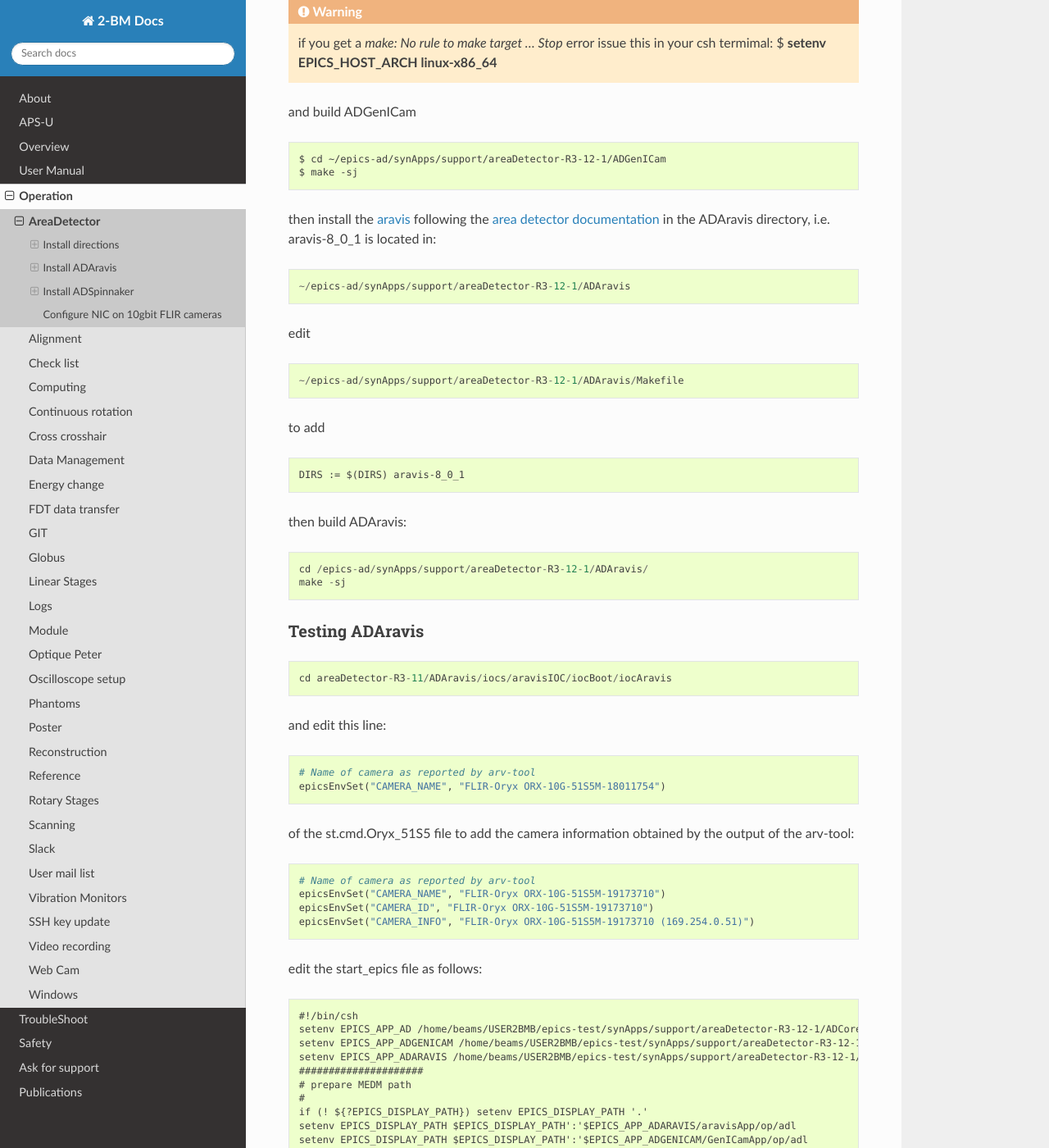
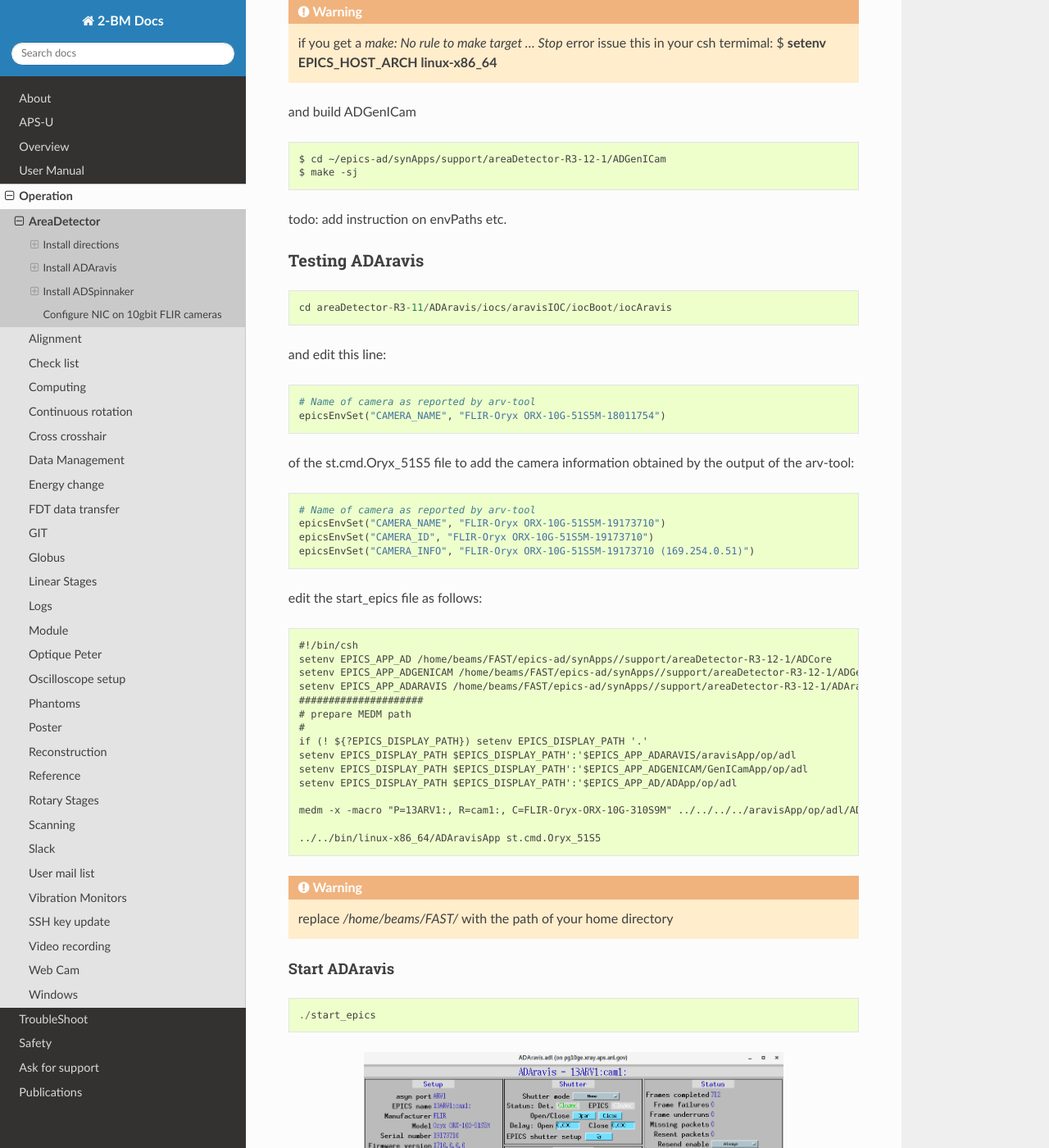
Before and after one commit to xray-imaging/2bm-docs, a Sphinx documentation site: the page built from docs/source/ops/item_010.rst, in a window 1280 px wide and 1400 px high, scrolled down 3962 px. Shown: the whole window at 82% size. Built offline with Sphinx 7.4.7 and the Read the Docs theme 3.1.0, drawn with Linux system fonts in a browser that asks for light colours; the version number could not be read and is left out; some of the changed text lies outside the part shown.

Commit message:
added warnings

```diff
--- a/docs/source/ops/item_010.rst
+++ b/docs/source/ops/item_010.rst
@@ -155,28 +155,7 @@ and build ADGenICam
     $ cd ~/epics-ad/synApps/support/areaDetector-R3-12-1/ADGenICam
     $ make -sj
 
-then install the `aravis <https://github.com/AravisProject/aravis>`_ following the `area detector documentation <https://areadetector.github.io/areaDetector/ADGenICam/ADGenICam.html#installing-aravis>`_ in the ADAravis directory, i.e. aravis-8_0_1 is located in:
-
-::
-
-    ~/epics-ad/synApps/support/areaDetector-R3-12-1/ADAravis
-
-
-edit
-::
-
-    ~/epics-ad/synApps/support/areaDetector-R3-12-1/ADAravis/Makefile
-
-to add
-::
-
-    DIRS := $(DIRS) aravis-8_0_1
-
-then build ADAravis:
-::
-
-    cd /epics-ad/synApps/support/areaDetector-R3-12-1/ADAravis/
-    make -sj
+todo: add instruction on envPaths etc.
 
 Testing ADAravis
 ----------------
@@ -206,9 +185,9 @@ edit the start_epics file as follows:
 ::
 
     #!/bin/csh
-    setenv EPICS_APP_AD /home/beams/USER2BMB/epics-test/synApps/support/areaDetector-R3-12-1/ADCore
-    setenv EPICS_APP_ADGENICAM /home/beams/USER2BMB/epics-test/synApps/support/areaDetector-R3-12-1/ADGenICam
-    setenv EPICS_APP_ADARAVIS /home/beams/USER2BMB/epics-test/synApps/support/areaDetector-R3-12-1/ADAravis
+    setenv EPICS_APP_AD /home/beams/FAST/epics-ad/synApps//support/areaDetector-R3-12-1/ADCore
+    setenv EPICS_APP_ADGENICAM /home/beams/FAST/epics-ad/synApps//support/areaDetector-R3-12-1/ADGenICam
+    setenv EPICS_APP_ADARAVIS /home/beams/FAST/epics-ad/synApps//support/areaDetector-R3-12-1/ADAravis
     #####################
     # prepare MEDM path
     #
@@ -220,6 +199,8 @@ edit the start_epics file as follows:
     medm -x -macro "P=13ARV1:, R=cam1:, C=FLIR-Oryx-ORX-10G-310S9M" ../../../../aravisApp/op/adl/ADAravis.adl &
 
     ../../bin/linux-x86_64/ADAravisApp st.cmd.Oryx_51S5
+
+.. warning:: replace  */home/beams/FAST/* with the path of your home directory
 
 Start ADAravis
 ~~~~~~~~~~~~~~
@@ -268,31 +249,7 @@ and build ADGenICam
 
 then install the `Spinnaker SDK <https://www.flir.com/products/spinnaker-sdk/>`_ must be downloaded and installed on the Windows or Linux machine prior to running the IOC because it installs the necessary drivers.
 
-to create the envPath file edit:
-
-::
-
-    ~/epics-ad/synApps/support/areaDetector-R3-12-1/ADSpinnaker/iocs/spinnakerIOC/iocBoot/iocSpinnaker
-
-and replace
-
-::
-
-    ARCH = linux-x86_64-ub18
-
-with:
-
-::
-
-    ARCH = linux-x86_64
-
-then build ADSpinnaker:
-
-::
-
-    cd /epics-ad/synApps/support/areaDetector-R3-12-1/ADSpinnaker/
-    make -sj
-
+todo: add instruction on envPaths etc.
 
 Testing ADSpinnaker
 -------------------
@@ -321,9 +278,9 @@ edit the start_epics file as follows:
 ::
 
     #!/bin/csh
-    setenv EPICS_APP_AD /home/beams/USER2BMB/epics-test/synApps/support/areaDetector-R3-12-1/ADCore
-    setenv EPICS_APP_ADGENICAM /home/beams/USER2BMB/epics-test/synApps/support/areaDetector-R3-12-1/ADGenICam
-    setenv EPICS_APP_ADSpinnaker /home/beams/USER2BMB/epics-test/synApps/support/areaDetector-R3-12-1/ADSpinnaker
+    setenv EPICS_APP_AD /home/beams/FAST/epics-ad/synApps//support/areaDetector-R3-12-1/ADCore
+    setenv EPICS_APP_ADGENICAM /home/beams/FAST/epics-ad/synApps//support/areaDetector-R3-12-1/ADGenICam
+    setenv EPICS_APP_ADSpinnaker /home/beams/FAST/epics-ad/synApps//support/areaDetector-R3-12-1/ADSpinnaker
     #####################
     # prepare MEDM path
     #
```
